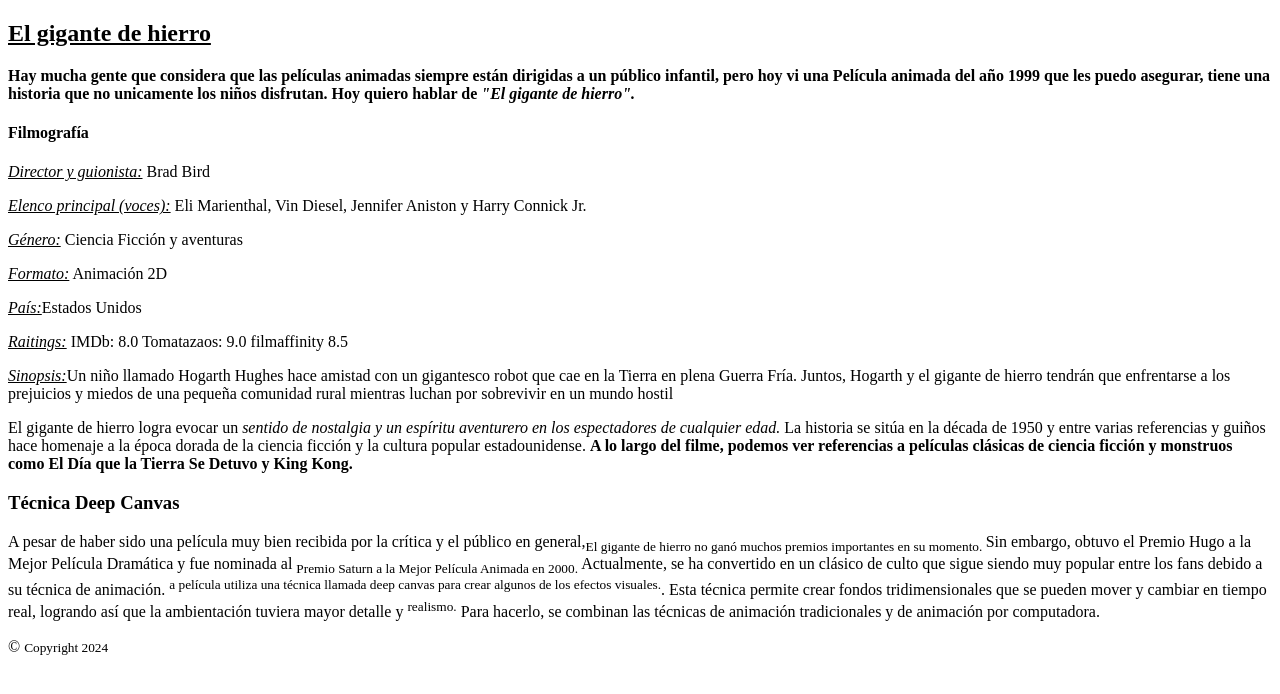
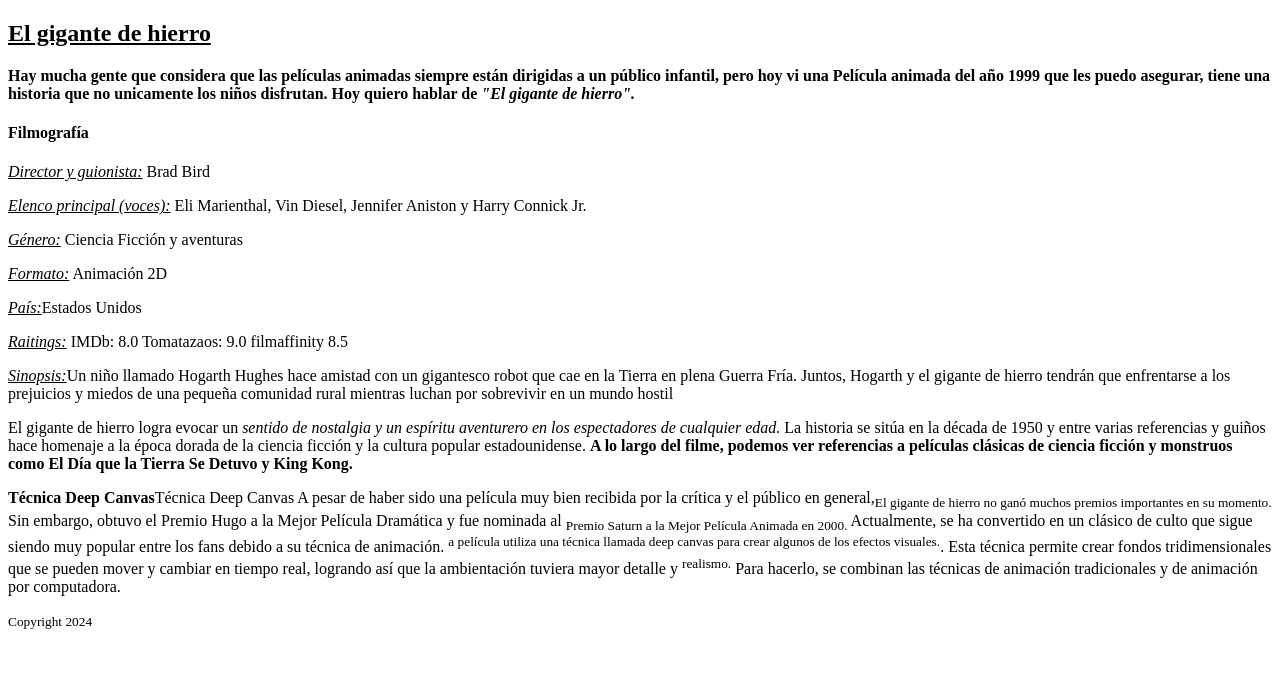
Before and after one commit to AbSofia/M1P05_Abril_Galindo_Pe-a, a plain HTML site: page index.html in a window 1280 px wide. Drawn offline with Linux system fonts and the light colour scheme.

Commit message:
correcion

```diff
--- a/index.html
+++ b/index.html
@@ -54,16 +54,23 @@
         El gigante de hierro logra evocar un <em>sentido de nostalgia y un espíritu aventurero en los espectadores de cualquier edad.</em> La historia se sitúa en la década de 1950 y entre varias referencias y guiños hace homenaje a la época dorada de la ciencia ficción y la cultura popular estadounidense. <strong> A lo largo del filme, podemos ver referencias a películas clásicas de ciencia ficción y monstruos como El Día que la Tierra Se Detuvo y King Kong.</strong>
     </p>
 
-    <p>
-        <h3>Técnica Deep Canvas</h3>
+     <p>
+         <b>Técnica Deep Canvas</b>Técnica Deep Canvas
 
-        A pesar de haber sido una película muy bien recibida por la crítica y el público en general,<sub>El gigante de hierro no ganó muchos premios importantes en su momento. </sub> Sin embargo, obtuvo el Premio Hugo a la Mejor Película Dramática y fue nominada al <sub>Premio Saturn a la Mejor Película Animada en 2000.</sub>
+         A pesar de haber sido una película muy bien recibida por la crítica y el público en general,<sub>El gigante de hierro no
+            ganó muchos premios importantes en su momento. </sub> Sin embargo, obtuvo el Premio Hugo a la Mejor Película Dramática y fue nominada al <sub>Premio Saturn a la Mejor Película Animada en 2000.</sub>
 
-        Actualmente, se ha convertido en un clásico de culto que sigue siendo muy popular entre los fans debido a su técnica de animación. <sup>a película utiliza una técnica llamada deep canvas para crear algunos de los efectos visuales.</sup>. Esta técnica permite crear fondos tridimensionales que se pueden mover y cambiar en tiempo real, logrando así
-        que la ambientación tuviera mayor detalle y <sup>realismo.</sup> Para hacerlo, se combinan las técnicas de animación tradicionales y de animación por computadora.
-    </p>
+          Actualmente, se ha convertido en un clásico de culto que sigue siendo muy popular entre los fans debido a su técnica de
+         animación. <sup>a película utiliza una técnica llamada deep canvas para crear algunos de los efectos visuales.</sup>.
+         Esta técnica permite crear fondos tridimensionales que se pueden mover y cambiar en tiempo real, logrando así
+         que la ambientación tuviera mayor detalle y <sup>realismo.</sup> Para hacerlo, se combinan las técnicas de animación
+         tradicionales y de animación por computadora.
+     </p>
+
+
+
     <footer>
-        &copy <small>Copyright 2024</small>
+      <small>Copyright 2024</small>
     </footer>
  </body>
 </html>
```
